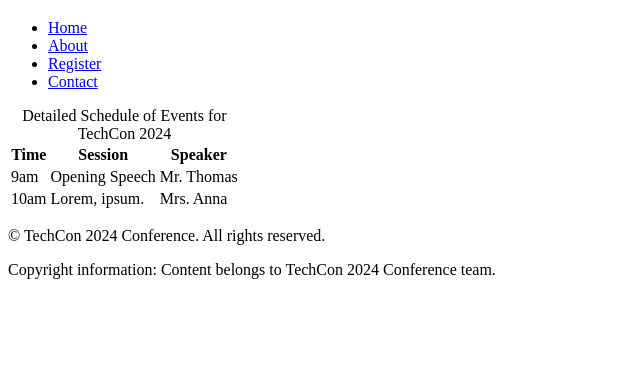
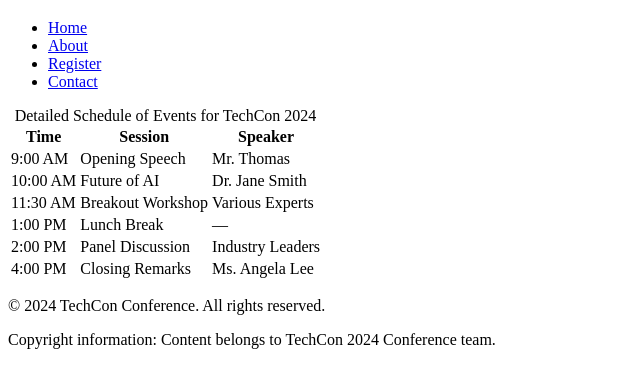
Before and after one commit to augustine-ugwu/TechCon_HTML, a plain HTML site: page techcon_website/schedule.html in a window 1280 px wide. Shown: the part 61-448 px from the top of the page, without its empty margins (0-640 px from the left). Drawn offline with Linux system fonts and the light colour scheme.

Commit message:
Updated schedule

```diff
--- a/techcon_website/schedule.html
+++ b/techcon_website/schedule.html
@@ -3,7 +3,7 @@
   <head>
     <meta charset="UTF-8" />
     <meta name="viewport" content="width=device-width, initial-scale=1.0" />
-    <title>Document</title>
+    <title>Schedule for TechCon 2024</title>
   </head>
   <body>
     <header>
@@ -19,6 +19,9 @@
     </header>
     <main>
       <table>
+        <caption>
+          Detailed Schedule of Events for TechCon 2024
+        </caption>
         <thead>
           <tr>
             <th scope="col">Time</th>
@@ -28,26 +31,40 @@
         </thead>
         <tbody>
           <tr>
-            <td>9am</td>
+            <td>9:00 AM</td>
             <td>Opening Speech</td>
             <td>Mr. Thomas</td>
           </tr>
           <tr>
-            <td>10am</td>
-            <td>Lorem, ipsum.</td>
-            <td>Mrs. Anna</td>
+            <td>10:00 AM</td>
+            <td>Future of AI</td>
+            <td>Dr. Jane Smith</td>
+          </tr>
+          <tr>
+            <td>11:30 AM</td>
+            <td>Breakout Workshop</td>
+            <td>Various Experts</td>
+          </tr>
+          <tr>
+            <td>1:00 PM</td>
+            <td>Lunch Break</td>
+            <td>—</td>
+          </tr>
+          <tr>
+            <td>2:00 PM</td>
+            <td>Panel Discussion</td>
+            <td>Industry Leaders</td>
+          </tr>
+          <tr>
+            <td>4:00 PM</td>
+            <td>Closing Remarks</td>
+            <td>Ms. Angela Lee</td>
           </tr>
         </tbody>
-        <caption>
-          Detailed Schedule of Events for TechCon 2024
-        </caption>
       </table>
     </main>
     <footer>
-      <p>
-        &copy; <span id="current-year"></span> TechCon 2024 Conference. All
-        rights reserved.
-      </p>
+      <p>&copy; 2024 TechCon Conference. All rights reserved.</p>
       <p>
         Copyright information: Content belongs to TechCon 2024 Conference team.
       </p>
```
